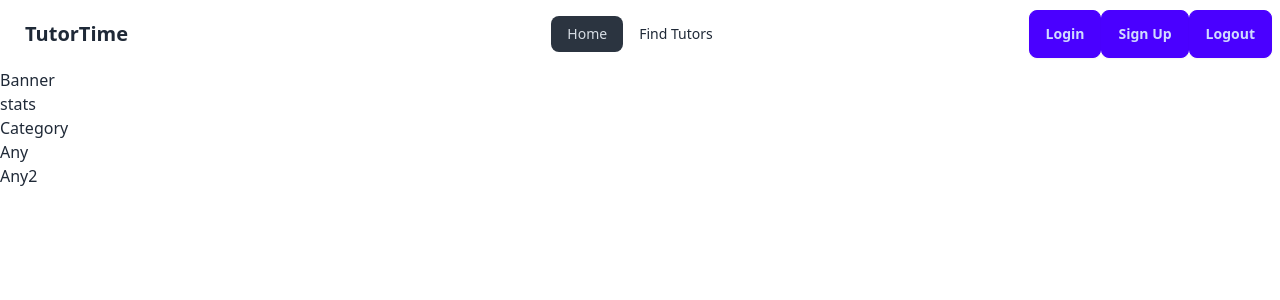
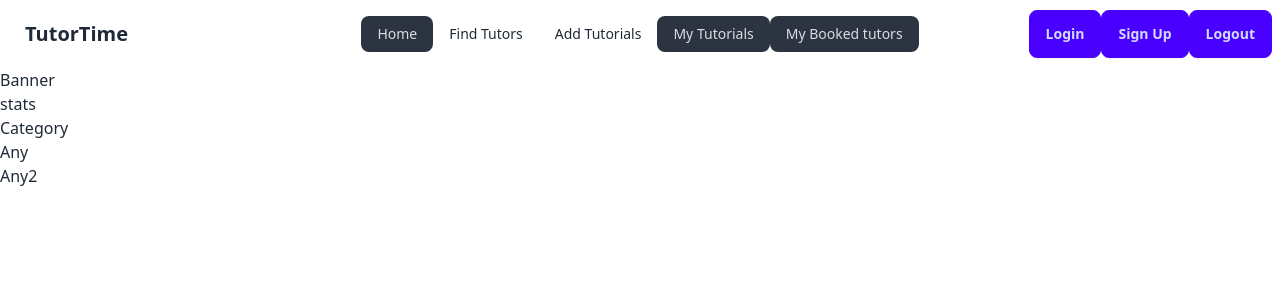
Before and after one commit to ishtiak-billah-emon/Tutor-Time-Client, a React (Vite) app: page / in a window 1280 px wide. Shown: the top 300 px of the page. Built offline with nearby package versions, Linux system fonts and the light colour scheme; no server answers.

Commit message:
feat(link): Modified Navlink in the navbar

```diff
--- a/src/componenets/Navbar.jsx
+++ b/src/componenets/Navbar.jsx
@@ -7,9 +7,9 @@ const Navbar = () => {
   const link = <>
     <li> <NavLink to='/'>Home</NavLink></li>
     <li> <NavLink to='/find-tutors'>Find Tutors</NavLink></li>
-    {/* <li> <NavLink to='/'>Add Tutorials</NavLink></li>
+     <li> <NavLink to='/addTutorials'>Add Tutorials</NavLink></li>
     <li> <NavLink to='/'>My Tutorials</NavLink></li>
-    <li> <NavLink to='/'>My Booked tutors</NavLink></li> */}
+    <li> <NavLink to='/'>My Booked tutors</NavLink></li>
   </>
 
   return (
```
